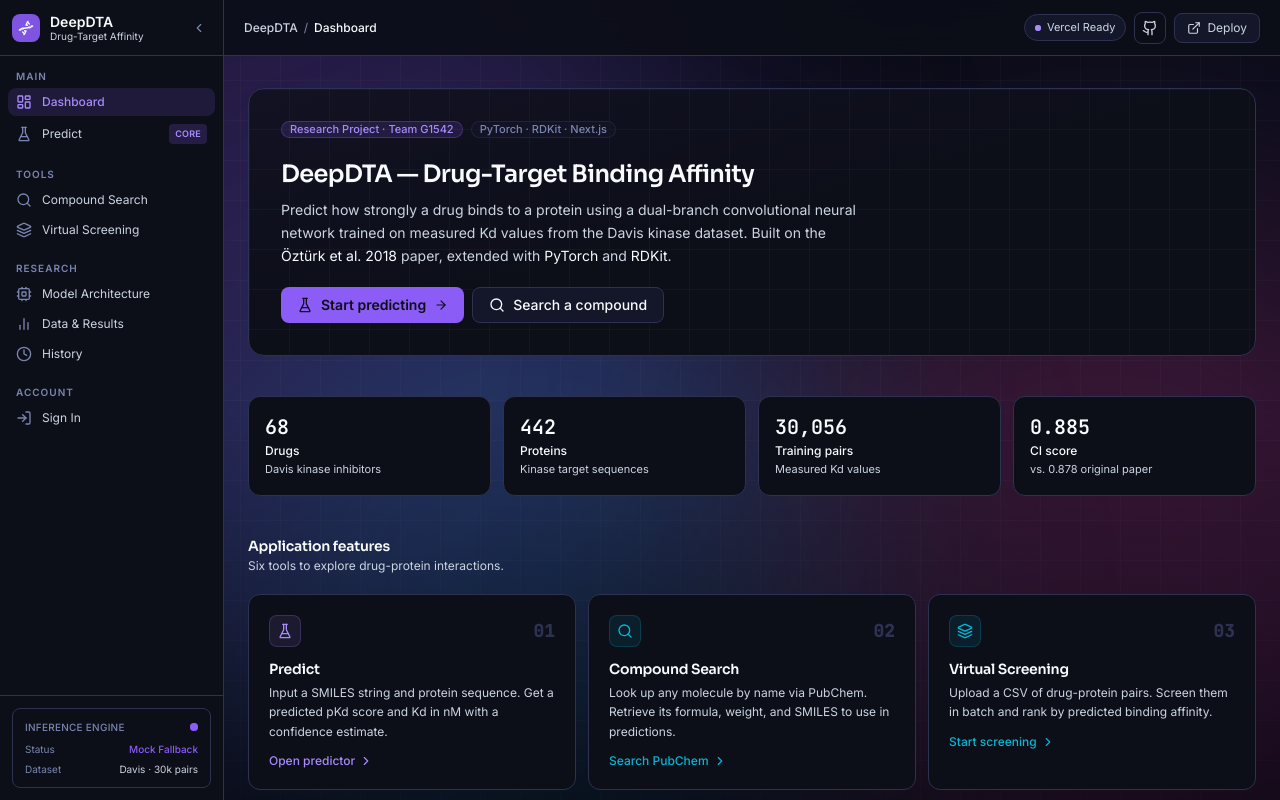
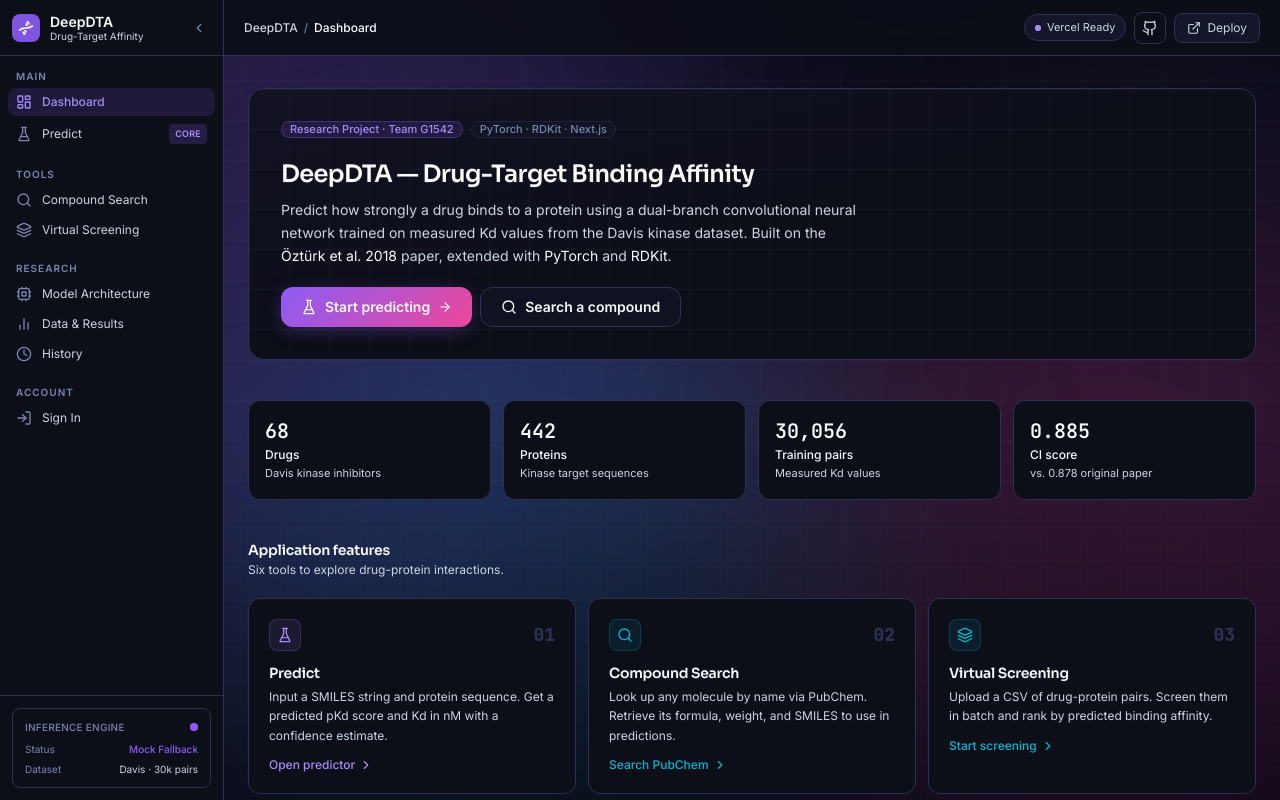
Before and after one commit to SC-Charan/DeepDTA-Plus, a Next.js app in the folder frontend/: page / in a window 1280 px wide. Built offline with nearby package versions, Linux system fonts and the light colour scheme; no server answers.

Commit message:
button.tsx

```diff
--- a/frontend/components/ui/button.tsx
+++ b/frontend/components/ui/button.tsx
@@ -10,28 +10,28 @@ export interface ButtonProps extends React.ButtonHTMLAttributes<HTMLButtonElemen
 export const Button = React.forwardRef<HTMLButtonElement, ButtonProps>(
   ({ className, variant = "primary", size = "md", isLoading, children, disabled, ...props }, ref) => {
     const base =
-      "inline-flex items-center justify-center font-medium transition-all duration-150 select-none disabled:opacity-40 disabled:pointer-events-none focus-visible:outline-none focus-visible:ring-2 focus-visible:ring-btn-accent/50 focus-visible:ring-offset-1 focus-visible:ring-offset-page rounded-md whitespace-nowrap";
+      "inline-flex items-center justify-center font-semibold transition-all duration-200 select-none disabled:opacity-40 disabled:pointer-events-none focus-visible:outline-none focus-visible:ring-2 focus-visible:ring-accent-bright/50 focus-visible:ring-offset-2 focus-visible:ring-offset-page rounded-lg whitespace-nowrap";
 
     const variants: Record<string, string> = {
       primary:
-        "bg-btn-accent hover:opacity-90 text-panel font-semibold",
+        "bg-gradient-accent text-white shadow-[0_4px_20px_-5px_rgba(139,92,246,0.5)] hover:shadow-[0_8px_30px_-5px_rgba(139,92,246,0.7)] hover:-translate-y-px active:translate-y-0",
       secondary:
-        "bg-secondary hover:bg-pixel text-heading border border-pixel",
+        "bg-surface-elevated/60 backdrop-blur-xl border border-border text-heading hover:bg-surface-hover/80 hover:border-border-bright",
       outline:
-        "border border-pixel hover:bg-secondary/60 text-body hover:text-heading",
+        "border border-border text-body hover:border-accent-bright hover:text-heading hover:bg-surface-elevated/40",
       ghost:
-        "text-body hover:text-heading hover:bg-secondary/40",
+        "text-body hover:text-heading hover:bg-surface-elevated/60",
       danger:
-        "bg-accent/20 hover:bg-accent/30 text-accent border border-accent/50",
+        "bg-accent-pink/15 hover:bg-accent-pink/25 text-accent-pink border border-accent-pink/40",
       glow:
-        "bg-btn-accent hover:opacity-90 text-panel font-semibold",
+        "bg-gradient-accent text-white shadow-[0_4px_20px_-5px_rgba(139,92,246,0.5)] hover:shadow-[0_8px_40px_-5px_rgba(236,72,153,0.8)] hover:-translate-y-px active:translate-y-0",
     };
 
     const sizes: Record<string, string> = {
-      sm:   "h-7 px-3 text-xs gap-1.5",
-      md:   "h-9 px-4 text-sm gap-2",
-      lg:   "h-10 px-5 text-sm gap-2",
-      icon: "h-8 w-8 p-0",
+      sm:   "h-8 px-3.5 text-sm gap-1.5",
+      md:   "h-10 px-5 text-sm gap-2",
+      lg:   "h-12 px-7 text-base gap-2",
+      icon: "h-10 w-10 p-0",
     };
 
     return (
@@ -43,7 +43,7 @@ export const Button = React.forwardRef<HTMLButtonElement, ButtonProps>(
       >
         {isLoading && (
           <svg
-            className="animate-spin mr-1.5 h-3.5 w-3.5 text-current opacity-70"
+            className="animate-spin mr-1.5 h-4 w-4 text-current opacity-70"
             xmlns="http://www.w3.org/2000/svg"
             fill="none"
             viewBox="0 0 24 24"
```
